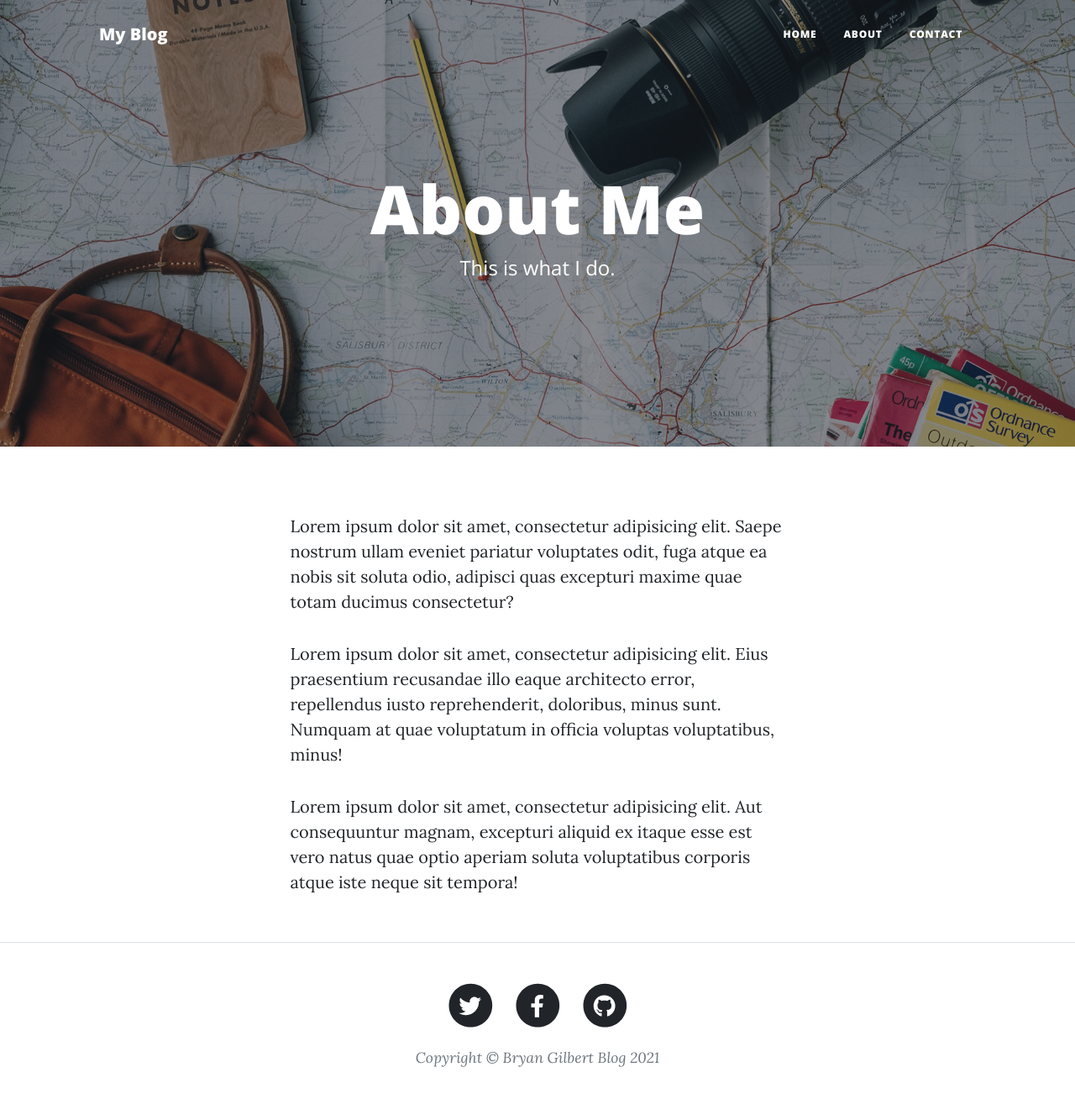
After one commit to Defalt42/Blog, a Flask app: page /about in a window 1280 px wide. The commit adds this page. Shown: the whole page at 84% size. Run offline with Flask 2, Linux system fonts and the light colour scheme; some libraries are stand-ins or nearby versions.

Commit message:
Add about page, add page titles, and set up modular background images

```diff
--- a/flask_blog/main.py
+++ b/flask_blog/main.py
@@ -17,6 +17,10 @@ def index():
 def contact():
     return render_template("contact.html")
 
+@main.route("/about")
+def about():
+    return render_template("about.html")
+
 @main.route('/new-post', methods=['GET','POST'])
 def add_post():
     if request.form:
--- /dev/null
+++ b/flask_blog/templates/about.html
@@ -0,0 +1,29 @@
+{% extends 'base.html' %}
+
+{% block head %}
+    {{ super() }}
+    <style>
+        header.masthead {
+            background-image: url("{{url_for('static', filename='images/about-bg.jpg')}}")
+        }
+    </style>
+{% endblock %}
+
+{% block title %}About Me {{ super() }}{% endblock %}
+
+{% block pageHeading %}About Me{% endblock %}
+{% block subHeading %}This is what I do.{% endblock %}
+
+{% block mainContent %}
+    <main class="mb-4">
+        <div class="container px-4 px-lg-5">
+            <div class="row gx-4 gx-lg-5 justify-content-center">
+                <div class="col-md-10 col-lg-8 col-xl-7">
+                    <p>Lorem ipsum dolor sit amet, consectetur adipisicing elit. Saepe nostrum ullam eveniet pariatur voluptates odit, fuga atque ea nobis sit soluta odio, adipisci quas excepturi maxime quae totam ducimus consectetur?</p>
+                    <p>Lorem ipsum dolor sit amet, consectetur adipisicing elit. Eius praesentium recusandae illo eaque architecto error, repellendus iusto reprehenderit, doloribus, minus sunt. Numquam at quae voluptatum in officia voluptas voluptatibus, minus!</p>
+                    <p>Lorem ipsum dolor sit amet, consectetur adipisicing elit. Aut consequuntur magnam, excepturi aliquid ex itaque esse est vero natus quae optio aperiam soluta voluptatibus corporis atque iste neque sit tempora!</p>
+                </div>
+            </div>
+        </div>
+    </main>
+{% endblock %}
--- a/flask_blog/templates/base.html
+++ b/flask_blog/templates/base.html
@@ -1,10 +1,11 @@
 <html>
     <head>
+        {% block head %}
             <meta charset="utf-8" />
             <meta name="viewport" content="width=device-width, initial-scale=1, shrink-to-fit=no" />
             <meta name="description" content="" />
             <meta name="author" content="" />
-        <title>My Flask Blog</title>
+            <title> {% block title %}{% endblock %} | My Flask Blog</title>
             <link rel="icon" type="image/x-icon" href="{{ url_for('static', filename='favicon.ico') }}" />
             <!-- Font Awesome icons (free version)-->
             <script src="https://use.fontawesome.com/releases/v5.15.4/js/all.js" crossorigin="anonymous"></script>
@@ -13,6 +14,7 @@
             <link href="https://fonts.googleapis.com/css?family=Open+Sans:300italic,400italic,600italic,700italic,800italic,400,300,600,700,800" rel="stylesheet" type="text/css" />
             <!-- Core theme CSS (includes Bootstrap)-->
             <link href="{{ url_for('static', filename='css/styles.css') }}" rel="stylesheet" />
+        {% endblock %}
     </head>
     <body>
         <!-- Navigation-->
@@ -26,14 +28,14 @@
                 <div class="collapse navbar-collapse" id="navbarResponsive">
                     <ul class="navbar-nav ms-auto py-4 py-lg-0">
                         <li class="nav-item"><a class="nav-link px-lg-3 py-3 py-lg-4" href="{{ url_for('main.index') }}">Home</a></li>
-                        <li class="nav-item"><a class="nav-link px-lg-3 py-3 py-lg-4" href="#">About</a></li>
+                        <li class="nav-item"><a class="nav-link px-lg-3 py-3 py-lg-4" href="{{ url_for('main.about') }}">About</a></li>
                         <li class="nav-item"><a class="nav-link px-lg-3 py-3 py-lg-4" href="{{ url_for('main.contact') }}">Contact</a></li>
                     </ul>
                 </div>
             </div>
         </nav>
         <!-- Page Header-->
-        <header class="masthead" style="background-image: url('{{ url_for('static', filename='images/home-bg.jpg') }}')">
+        <header class="masthead">
             <div class="container position-relative px-4 px-lg-5">
                 <div class="row gx-4 gx-lg-5 justify-content-center">
                     <div class="col-md-10 col-lg-8 col-xl-7">
```
Also changed, not shown: flask_blog/templates/contact.html (+11 -0 lines), flask_blog/templates/index.html (+11 -0 lines). Lines whose indentation alone changed are shown as unchanged.
